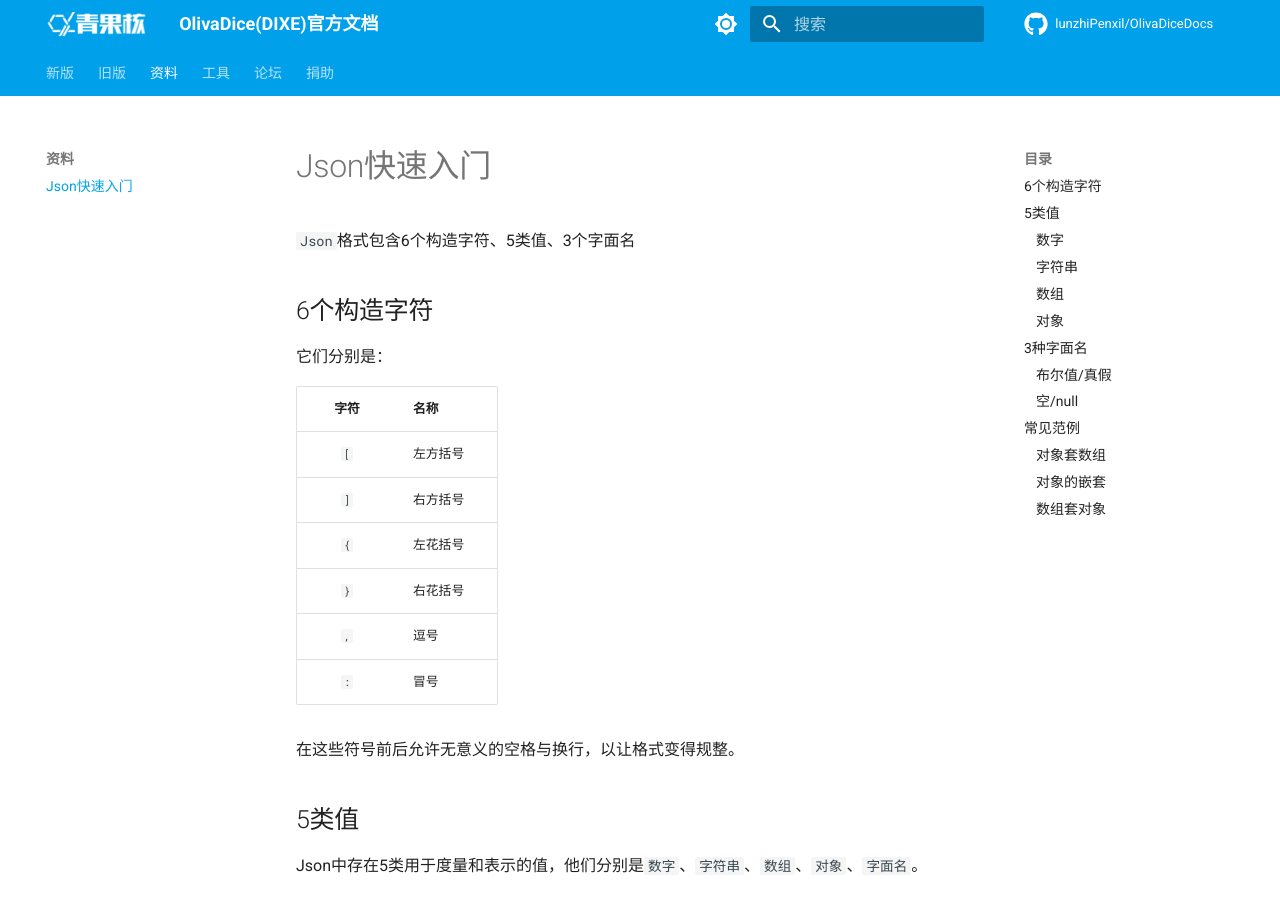
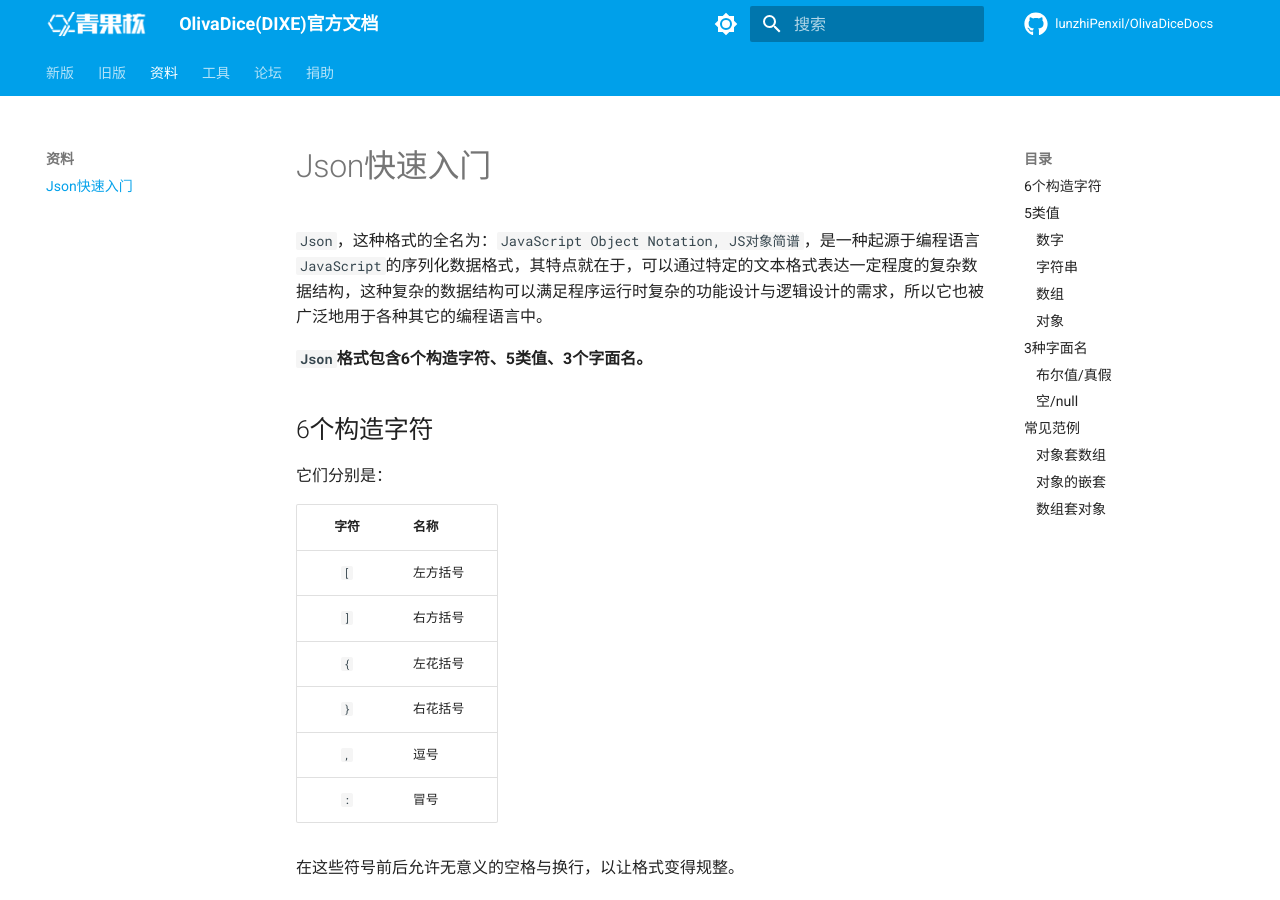
Before and after one commit to lunzhiPenxil/OlivaDiceDocs, an MkDocs documentation site: the page built from docs/JsonHelp.md, in a window 1280 px wide and 900 px high. Built offline with MkDocs 1.6.1 and Material for MkDocs 9.7.7, drawn with Linux system fonts in a browser that asks for light colours; comment, search, counter and statistics services are not loaded.

Commit message:
补充Json快速入门文档中的简介

```diff
--- a/docs/JsonHelp.md
+++ b/docs/JsonHelp.md
@@ -1,5 +1,8 @@
 # Json快速入门
-`Json`格式包含6个构造字符、5类值、3个字面名
+
+`Json`，这种格式的全名为：`JavaScript Object Notation, JS对象简谱`，是一种起源于编程语言`JavaScript`的序列化数据格式，其特点就在于，可以通过特定的文本格式表达一定程度的复杂数据结构，这种复杂的数据结构可以满足程序运行时复杂的功能设计与逻辑设计的需求，所以它也被广泛地用于各种其它的编程语言中。
+
+**`Json`格式包含6个构造字符、5类值、3个字面名。**
 
 ## 6个构造字符
 它们分别是：
```
